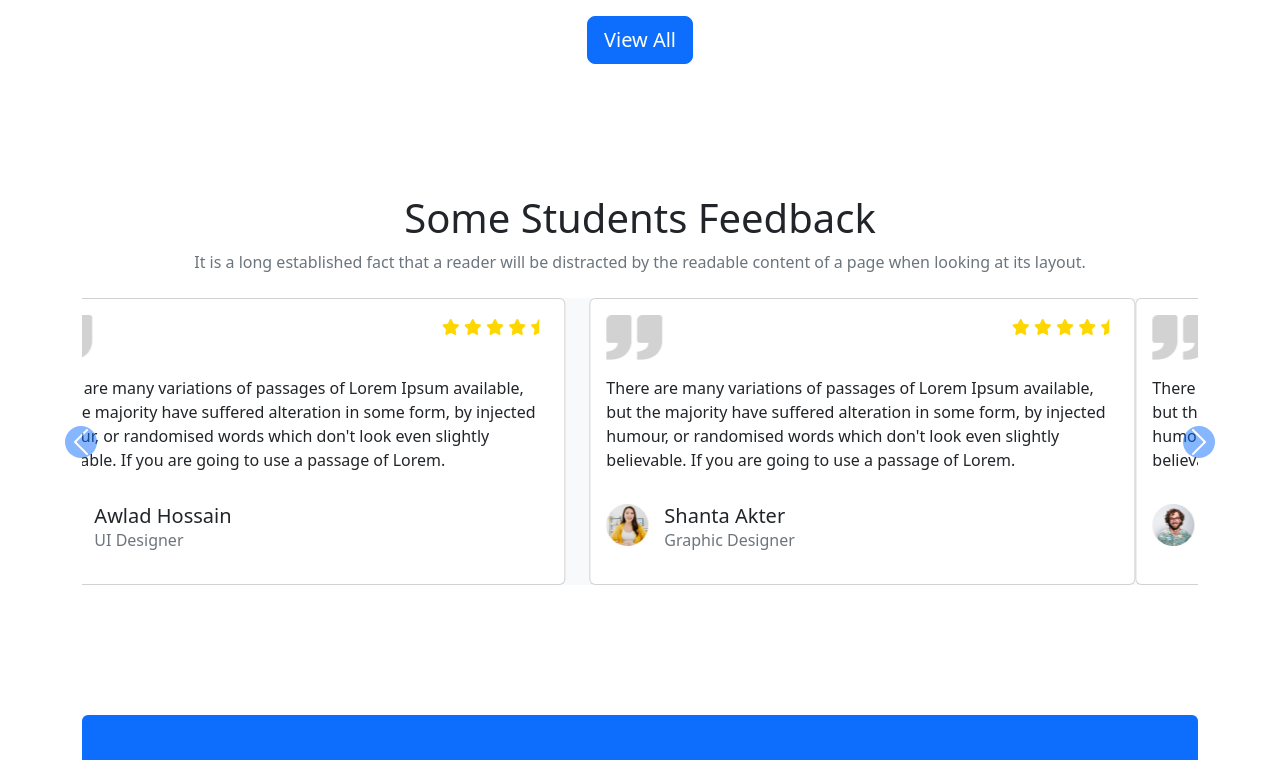
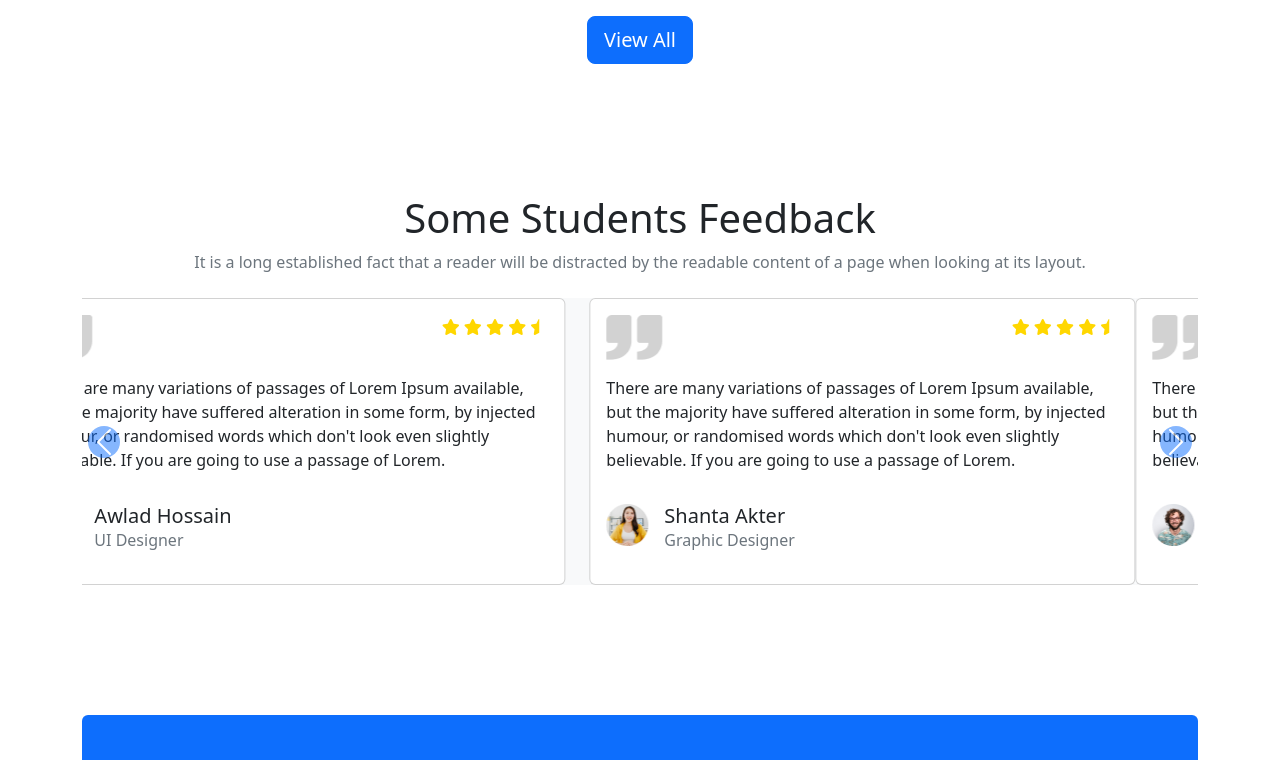
Before and after one commit to yusuf-khan-swd/skill-develop, a plain HTML site: page index.html in a window 1280 px wide. Shown: the part 3139-3899 px from the top of the page. Drawn offline with nearby package versions, Linux system fonts and the light colour scheme.

Commit message:
fixed feedback sliders responsive in 1190px

```diff
--- a/css/style.css
+++ b/css/style.css
@@ -7,11 +7,11 @@
 }
 
 .slider-button-left {
-  left: -85px;
+  width: 4%;
 }
 
 .slider-button-right {
-  right: -85px;
+  width: 4%;
 }
 .star-icon {
   color: gold;
```
